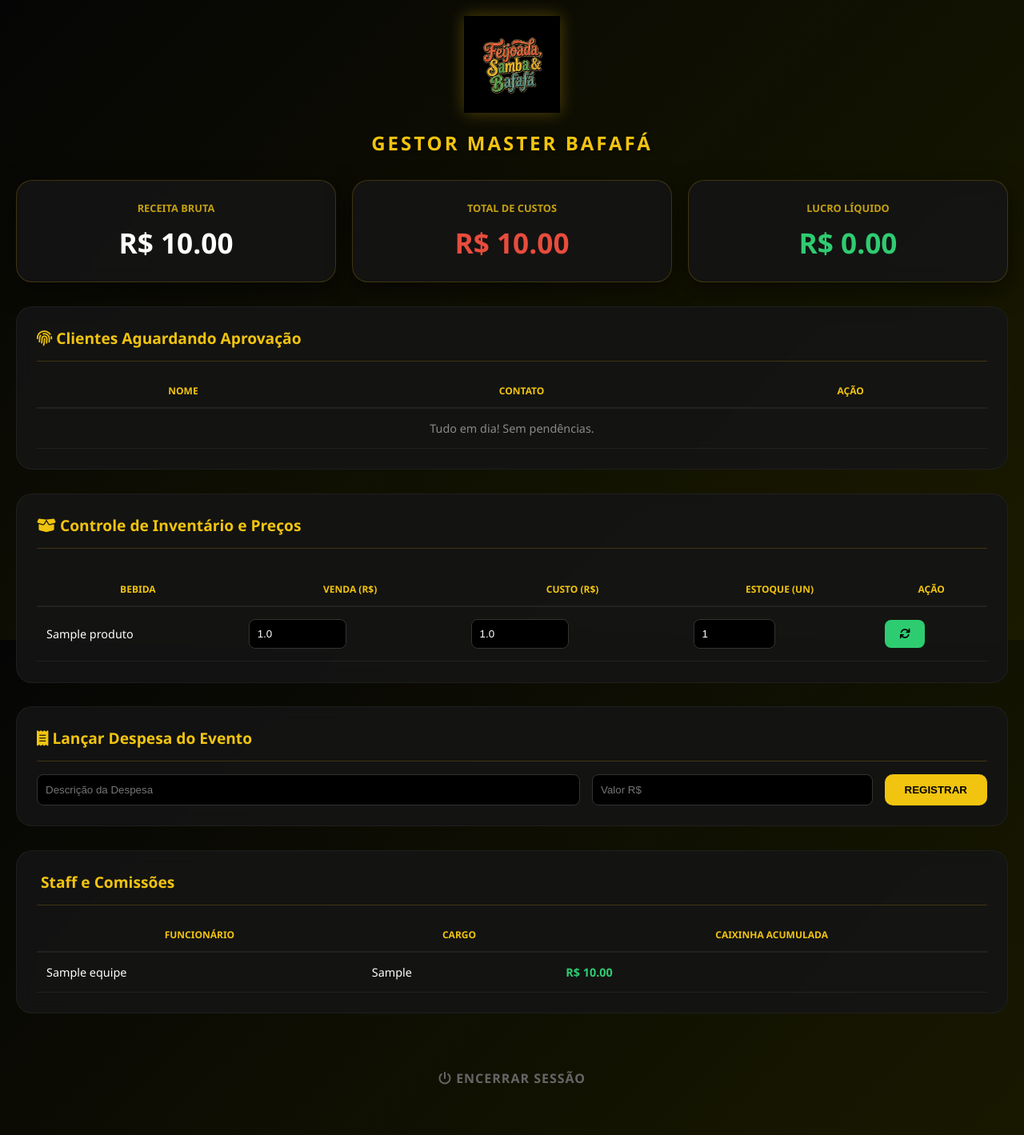
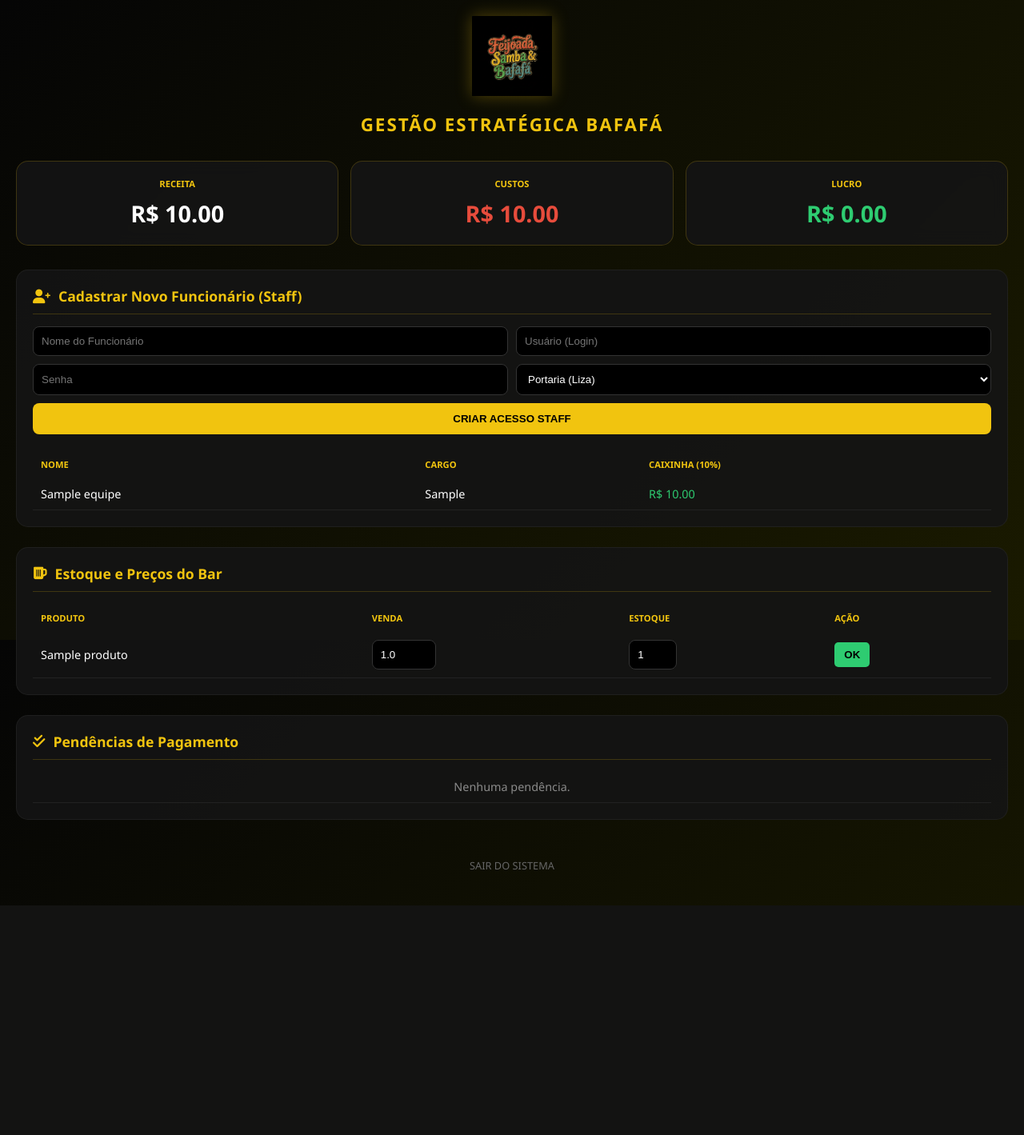
Before and after one commit to wagnerzaparolli15-ai/evento_samba, a Flask app: page /admin_total in a window 1280 px wide. Shown: the whole page at 80% size. After the commit the page ends 1132 px from the top, so only its background shows below. Run offline with Flask 3, Linux system fonts and the light colour scheme; the visitor is signed in with stand-in values (Sample User, id 1); tables that the repository leaves empty hold one stand-in row (values such as "Sample post").

Commit message:
Admin Completo: Cadastro de Staff e Preços de Bebidas

```diff
--- a/templates/admin_total.html
+++ b/templates/admin_total.html
@@ -7,144 +7,107 @@
     <link rel="stylesheet" href="https://cdnjs.cloudflare.com/ajax/libs/font-awesome/6.0.0/css/all.min.css">
     <style>
         :root { --gold: #f1c40f; --bg: #050505; --card: rgba(20, 20, 20, 0.9); --success: #2ecc71; --danger: #e74c3c; }
-
         body {
             background: linear-gradient(135deg, #050505 0%, #1a1a00 100%);
-            background-attachment: fixed;
-            color: #fff;
-            font-family: 'Segoe UI', Roboto, sans-serif;
-            margin: 0;
-            padding: 20px;
+            background-attachment: fixed; color: #fff; font-family: 'Segoe UI', sans-serif; margin: 0; padding: 20px;
         }
+        .logo-header { text-align: center; margin-bottom: 30px; }
+        .logo-header img { width: 100px; filter: drop-shadow(0 0 10px rgba(241, 196, 15, 0.3)); }
+        .logo-header h1 { color: var(--gold); letter-spacing: 2px; font-size: 1.4rem; }
 
-        .logo-header { text-align: center; margin-bottom: 30px; }
-        .logo-header img { width: 120px; filter: drop-shadow(0 0 10px rgba(241, 196, 15, 0.3)); }
-        .logo-header h1 { color: var(--gold); letter-spacing: 3px; font-size: 1.5rem; text-shadow: 2px 2px 4px rgba(0,0,0,0.5); }
+        .dashboard { display: grid; grid-template-columns: repeat(auto-fit, minmax(200px, 1fr)); gap: 15px; margin-bottom: 30px; }
+        .stat-card { background: var(--card); padding: 20px; border-radius: 15px; border: 1px solid rgba(241, 196, 15, 0.2); text-align: center; backdrop-filter: blur(10px); }
+        .stat-card h3 { margin: 0; color: var(--gold); font-size: 0.7rem; text-transform: uppercase; }
+        .stat-card p { font-size: 1.8rem; margin: 10px 0 0; font-weight: bold; }
 
-        .dashboard { display: grid; grid-template-columns: repeat(auto-fit, minmax(250px, 1fr)); gap: 20px; margin-bottom: 30px; }
+        .section { background: var(--card); padding: 20px; border-radius: 15px; margin-bottom: 25px; border: 1px solid rgba(255,255,255,0.05); }
+        h2 { color: var(--gold); margin-top: 0; border-bottom: 1px solid rgba(241, 196, 15, 0.2); padding-bottom: 10px; font-size: 1.1rem; display: flex; align-items: center; gap: 10px; }
 
-        .stat-card {
-            background: var(--card);
-            padding: 25px;
-            border-radius: 20px;
-            border: 1px solid rgba(241, 196, 15, 0.2);
-            text-align: center;
-            backdrop-filter: blur(10px);
-            box-shadow: 0 10px 30px rgba(0,0,0,0.5);
-        }
-        .stat-card h3 { margin: 0; color: var(--gold); font-size: 0.8rem; text-transform: uppercase; opacity: 0.8; }
-        .stat-card p { font-size: 2.2rem; margin: 10px 0 0; font-weight: 800; }
+        table { width: 100%; border-collapse: collapse; margin-top: 10px; }
+        th { color: var(--gold); font-size: 0.7rem; text-transform: uppercase; padding: 10px; text-align: left; }
+        td { padding: 10px; border-bottom: 1px solid #222; font-size: 0.9rem; }
 
-        .section {
-            background: var(--card);
-            padding: 25px;
-            border-radius: 20px;
-            margin-bottom: 30px;
-            border: 1px solid rgba(255,255,255,0.05);
-            backdrop-filter: blur(10px);
-        }
-        h2 { color: var(--gold); margin-top: 0; border-bottom: 1px solid rgba(241, 196, 15, 0.2); padding-bottom: 15px; font-size: 1.2rem; }
-
-        table { width: 100%; border-collapse: collapse; margin-top: 15px; }
-        th { color: var(--gold); font-size: 0.75rem; text-transform: uppercase; padding: 12px; border-bottom: 2px solid #222; }
-        td { padding: 15px 12px; border-bottom: 1px solid #222; font-size: 0.9rem; }
-
-        input, select {
-            background: #000;
-            color: #fff;
-            border: 1px solid #333;
-            padding: 10px;
-            border-radius: 8px;
-            width: 100%;
-            transition: 0.3s;
-        }
-        input:focus { border-color: var(--gold); outline: none; }
-
-        .btn-save { background: var(--success); color: #000; border: none; padding: 10px 18px; border-radius: 8px; font-weight: bold; cursor: pointer; }
-        .btn-add { background: var(--gold); color: #000; border: none; padding: 12px 25px; border-radius: 10px; font-weight: bold; cursor: pointer; }
-        .btn-approve { background: var(--success); color: #000; padding: 10px 15px; text-decoration: none; border-radius: 8px; font-weight: bold; }
-
-        .badge-custo { color: var(--danger); font-weight: bold; }
-        .badge-equipe { color: var(--success); font-weight: bold; }
+        input, select { background: #000; color: #fff; border: 1px solid #333; padding: 10px; border-radius: 8px; width: 100%; box-sizing: border-box; }
+        .btn-save { background: var(--success); color: #000; border: none; padding: 8px 12px; border-radius: 5px; font-weight: bold; cursor: pointer; }
+        .btn-add { background: var(--gold); color: #000; border: none; padding: 12px; border-radius: 8px; font-weight: bold; cursor: pointer; margin-top: 10px; width: 100%; }
     </style>
 </head>
 <body>
 
     <div class="logo-header">
         <img src="{{ url_for('static', filename='logo.png') }}" alt="Logo">
-        <h1>GESTOR MASTER BAFAFÁ</h1>
+        <h1>GESTÃO ESTRATÉGICA BAFAFÁ</h1>
     </div>
 
     <div class="dashboard">
-        <div class="stat-card"><h3>Receita Bruta</h3><p>R$ {{ "{:,.2f}".format(total_entradas) }}</p></div>
-        <div class="stat-card"><h3>Total de Custos</h3><p class="badge-custo">R$ {{ "{:,.2f}".format(total_custos) }}</p></div>
-        <div class="stat-card"><h3>Lucro Líquido</h3><p class="badge-equipe">R$ {{ "{:,.2f}".format(total_entradas - total_custos) }}</p></div>
+        <div class="stat-card"><h3>Receita</h3><p>R$ {{ "{:,.2f}".format(total_entradas) }}</p></div>
+        <div class="stat-card"><h3>Custos</h3><p style="color:var(--danger)">R$ {{ "{:,.2f}".format(total_custos) }}</p></div>
+        <div class="stat-card"><h3>Lucro</h3><p style="color:var(--success)">R$ {{ "{:,.2f}".format(total_entradas - total_custos) }}</p></div>
     </div>
 
     <div class="section">
-        <h2><i class="fas fa-fingerprint"></i> Clientes Aguardando Aprovação</h2>
-        <table>
-            <tr><th>Nome</th><th>Contato</th><th>Ação</th></tr>
-            {% for c in clientes_pendentes %}
+        <h2><i class="fas fa-user-plus"></i> Cadastrar Novo Funcionário (Staff)</h2>
+        <form method="POST">
+            <input type="hidden" name="form_tipo" value="equipe">
+            <div style="display: grid; grid-template-columns: 1fr 1fr; gap: 10px;">
+                <input type="text" name="n" placeholder="Nome do Funcionário" required>
+                <input type="text" name="u" placeholder="Usuário (Login)" required>
+                <input type="text" name="s" placeholder="Senha" required>
+                <select name="c">
+                    <option value="portaria">Portaria (Liza)</option>
+                    <option value="bar">Barman</option>
+                    <option value="admin">Administrador</option>
+                </select>
+            </div>
+            <button type="submit" class="btn-add">CRIAR ACESSO STAFF</button>
+        </form>
+
+        <table style="margin-top: 20px;">
+            <tr><th>Nome</th><th>Cargo</th><th>Caixinha (10%)</th></tr>
+            {% for e in equipe %}
             <tr>
-                <td><strong>{{ c.nome }}</strong></td>
-                <td>{{ c.telefone }}</td>
-                <td><a href="/aprovar-manual/{{ c.id }}" class="btn-approve">APROVAR PIX</a></td>
+                <td>{{ e.nome }}</td>
+                <td>{{ e.cargo|capitalize }}</td>
+                <td style="color:var(--success)">R$ {{ "{:,.2f}".format(e.caixinha_total) }}</td>
             </tr>
-            {% else %}
-            <tr><td colspan="3" style="text-align:center; opacity: 0.5;">Tudo em dia! Sem pendências.</td></tr>
             {% endfor %}
         </table>
     </div>
 
     <div class="section">
-        <h2><i class="fas fa-box-open"></i> Controle de Inventário e Preços</h2>
-        <div style="overflow-x: auto;">
+        <h2><i class="fas fa-beer"></i> Estoque e Preços do Bar</h2>
         <table>
-                <tr><th>Bebida</th><th>Venda (R$)</th><th>Custo (R$)</th><th>Estoque (Un)</th><th>Ação</th></tr>
+            <tr><th>Produto</th><th>Venda</th><th>Estoque</th><th>Ação</th></tr>
             {% for p in produtos %}
             <tr>
                 <form action="/atualizar-produto/{{ p.id }}" method="POST">
                     <td>{{ p.nome }}</td>
-                        <td><input type="number" step="0.01" name="pv" value="{{ p.preco_venda }}" style="width:100px;"></td>
-                        <td><input type="number" step="0.01" name="pc" value="{{ p.preco_custo }}" style="width:100px;"></td>
-                        <td><input type="number" name="e" value="{{ p.estoque }}" style="width:80px;"></td>
-                        <td><button type="submit" class="btn-save"><i class="fas fa-sync"></i></button></td>
+                    <td><input type="number" step="0.01" name="pv" value="{{ p.preco_venda }}" style="width:80px;"></td>
+                    <td><input type="number" name="e" value="{{ p.estoque }}" style="width:60px;"></td>
+                    <td><button type="submit" class="btn-save">OK</button></td>
+                    <input type="hidden" name="pc" value="{{ p.preco_custo }}">
                 </form>
             </tr>
             {% endfor %}
         </table>
     </div>
-    </div>
 
     <div class="section">
-        <h2><i class="fas fa-receipt"></i> Lançar Despesa do Evento</h2>
-        <form method="POST" style="display: flex; gap: 15px; flex-wrap: wrap;">
-            <input type="hidden" name="form_tipo" value="custo">
-            <input type="text" name="d" placeholder="Descrição da Despesa" required style="flex: 2;">
-            <input type="number" step="0.01" name="v" placeholder="Valor R$" required style="flex: 1;">
-            <button type="submit" class="btn-add">REGISTRAR</button>
-        </form>
-    </div>
-
-    <div class="section">
-        <h2><i class="fas fa-users-crown"></i> Staff e Comissões</h2>
+        <h2><i class="fas fa-check-double"></i> Pendências de Pagamento</h2>
         <table>
-            <tr><th>Funcionário</th><th>Cargo</th><th>Caixinha Acumulada</th></tr>
-            {% for e in equipe %}
+            {% for c in clientes_pendentes %}
             <tr>
-                <td>{{ e.nome }}</td>
-                <td>{{ e.cargo|capitalize }}</td>
-                <td class="badge-equipe">R$ {{ "{:,.2f}".format(e.caixinha_total) }}</td>
+                <td>{{ c.nome }}</td>
+                <td><a href="/aprovar-manual/{{ c.id }}" class="btn-save" style="text-decoration:none; background:var(--gold)">APROVAR</a></td>
             </tr>
+            {% else %}
+            <tr><td style="text-align:center; opacity:0.5;">Nenhuma pendência.</td></tr>
             {% endfor %}
         </table>
     </div>
 
-    <div style="text-align: center; padding: 40px;">
-        <a href="/logout" style="color: #666; text-decoration: none; font-weight: bold; letter-spacing: 1px;">
-            <i class="fas fa-power-off"></i> ENCERRAR SESSÃO
-        </a>
+    <div style="text-align: center; padding: 20px;">
+        <a href="/logout" style="color: #666; text-decoration: none; font-size: 0.8rem;">SAIR DO SISTEMA</a>
     </div>
 
 </body>
```
Lines whose indentation alone changed are shown as unchanged.
